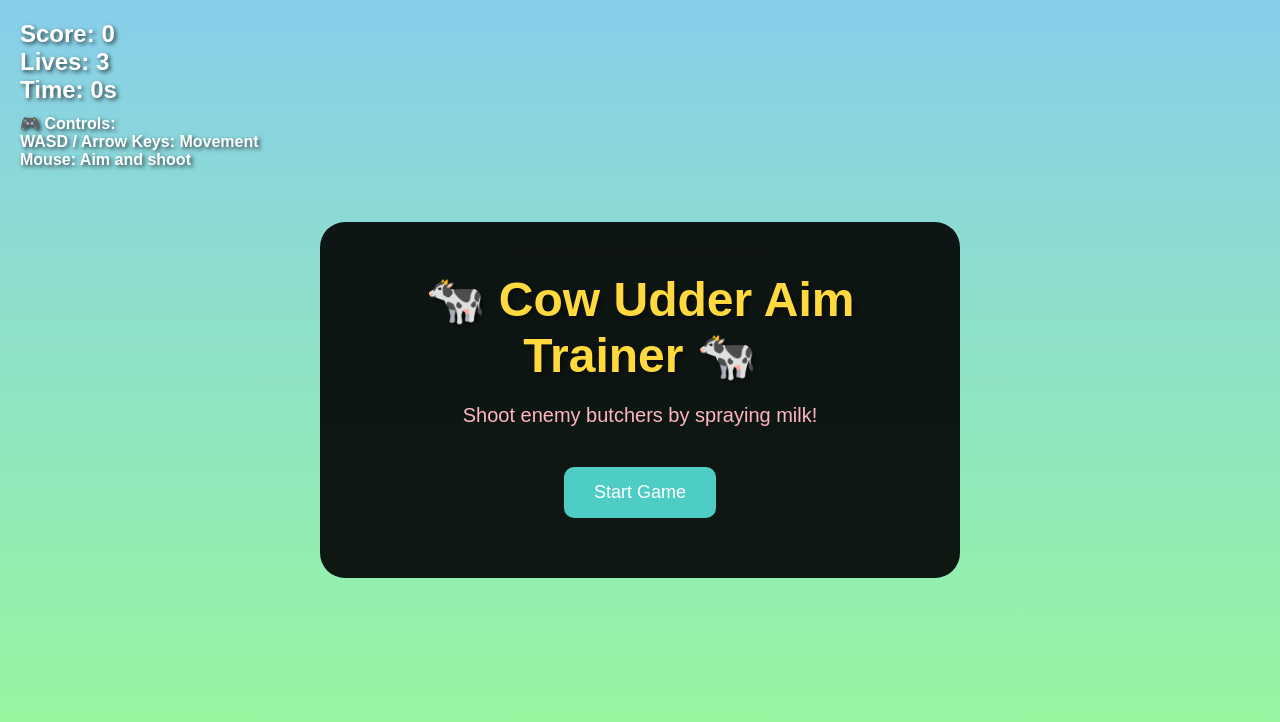
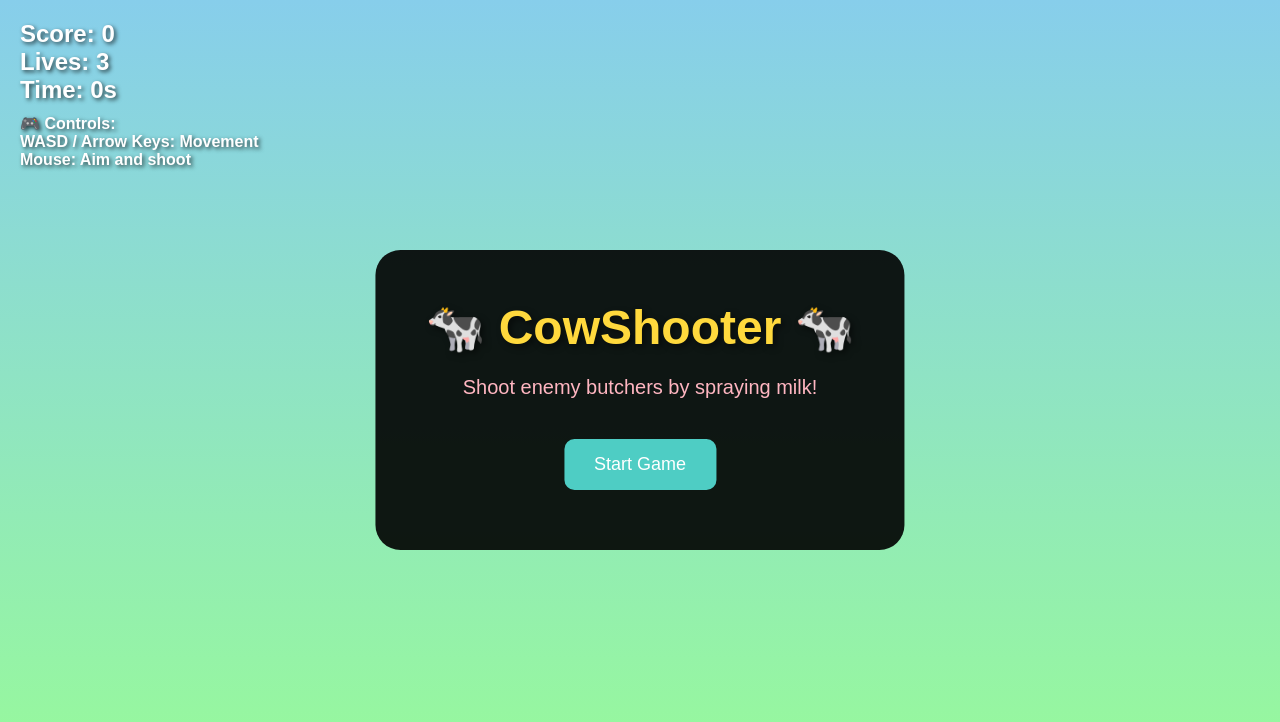
Before and after one commit to KendineCrypto/CowShooter, a plain HTML site: page index.html in a window 1280 px wide. Drawn offline with Linux system fonts and the light colour scheme.

Commit message:
Update game title to CowShooter

```diff
--- a/index.html
+++ b/index.html
@@ -3,7 +3,7 @@
 <head>
     <meta charset="UTF-8">
     <meta name="viewport" content="width=device-width, initial-scale=1.0">
-    <title>Cow Udder Aim Trainer</title>
+    <title>CowShooter</title>
     <style>
         * {
             margin: 0;
@@ -119,7 +119,7 @@
     </div>
 
     <div id="startScreen">
-        <h1>🐄 Cow Udder Aim Trainer 🐄</h1>
+        <h1>🐄 CowShooter 🐄</h1>
         <p>Shoot enemy butchers by spraying milk!</p>
         <button id="startButton">Start Game</button>
     </div>
```
Also changed, not shown: 1 other file.
